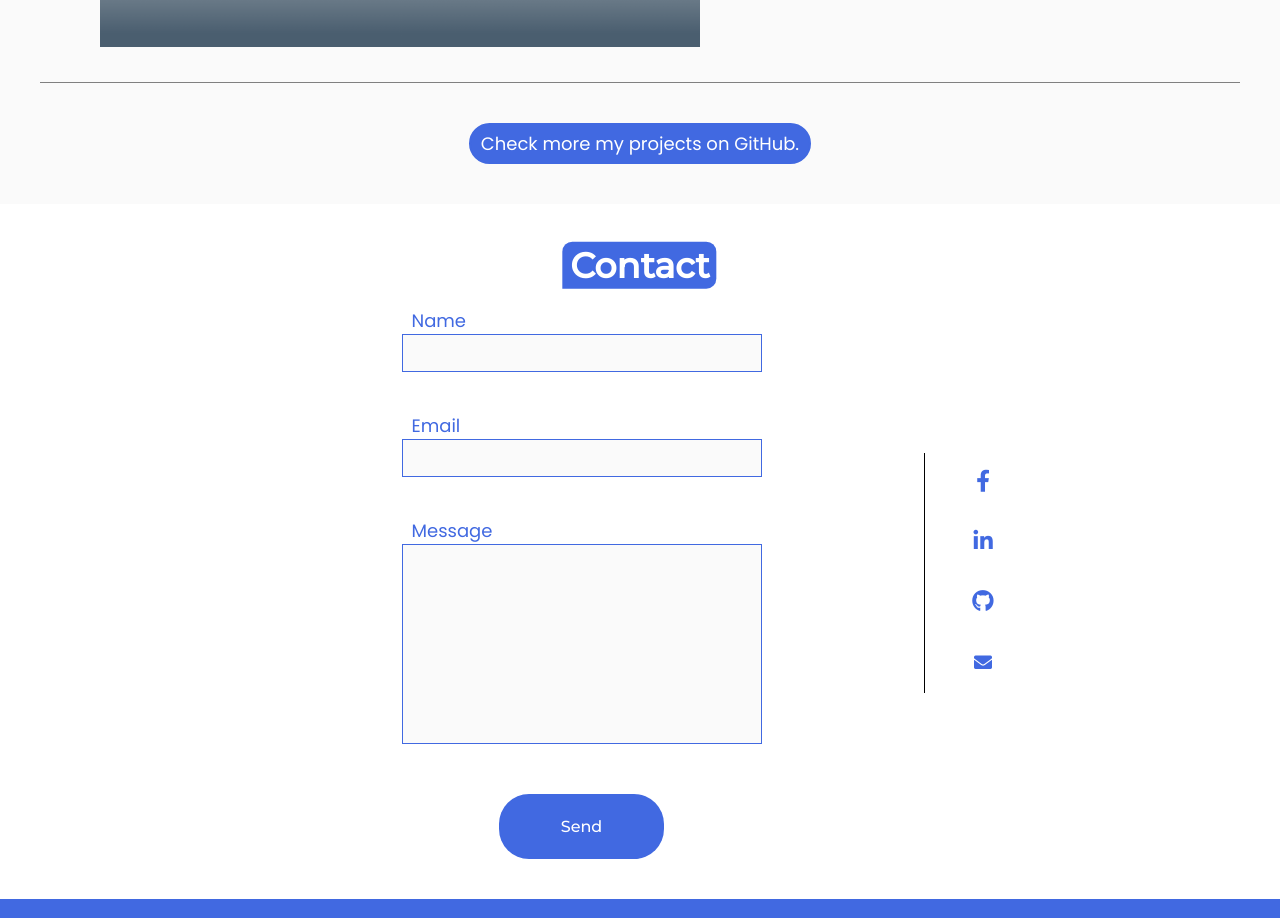
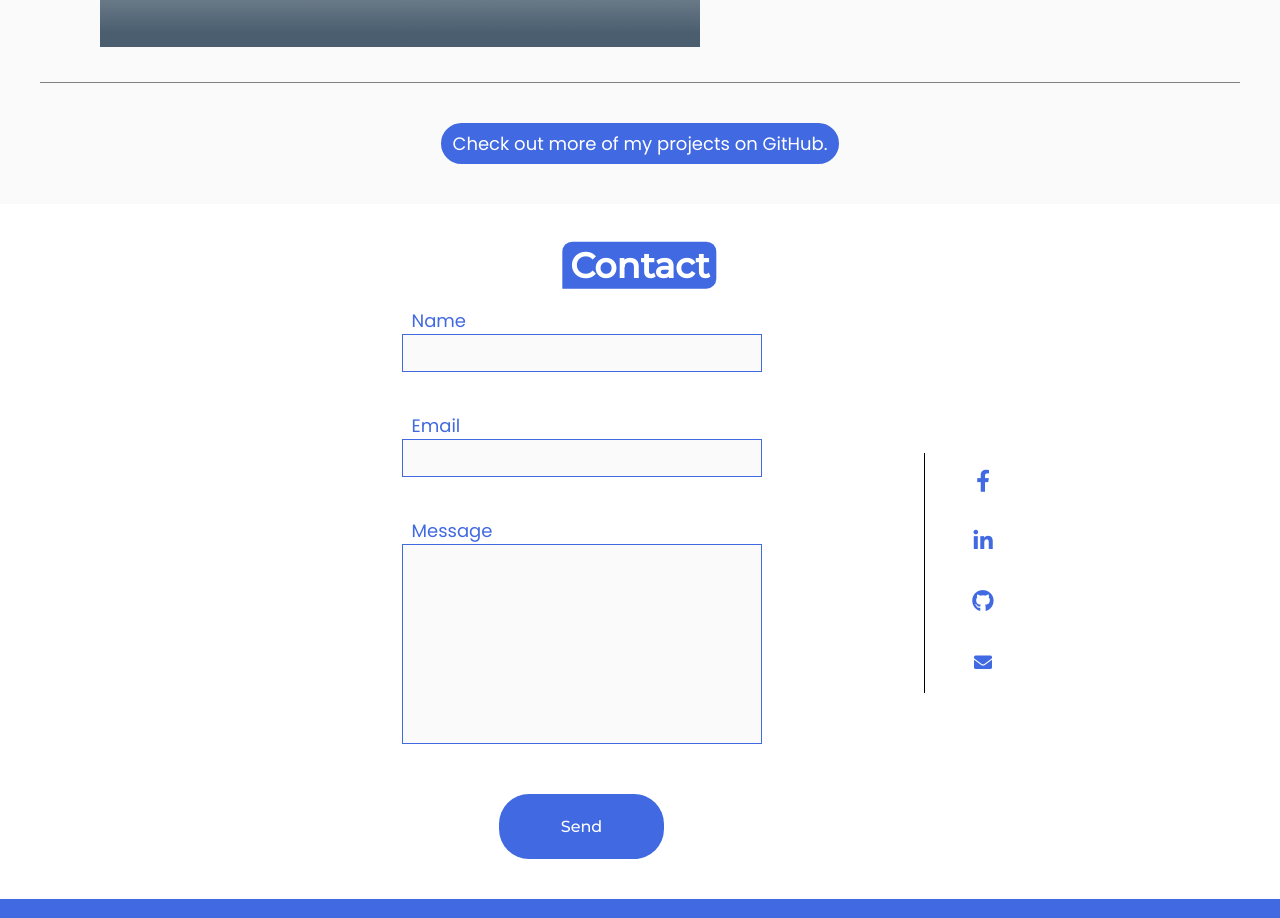
Before and after one commit to MacRapacki/Portfolio, a React (Create React App) app: page / in a window 1280 px wide. Shown: the part 5380-6298 px from the top of the page. Built offline with nearby package versions, Linux system fonts and the light colour scheme.

Commit message:
fix: center link text,

```diff
--- a/src/components/myWork/MyWork.jsx
+++ b/src/components/myWork/MyWork.jsx
@@ -53,7 +53,7 @@ const MyWork = () => {
         href="https://github.com/MacRapacki"
         target="blank"
       >
-        Check more my projects on GitHub.
+        Check out more of my projects on GitHub.
       </a>
     </section>
   );
--- a/src/style/_myWork.scss
+++ b/src/style/_myWork.scss
@@ -124,6 +124,7 @@
     color: white;
     background-color: $main-blue;
     transition: 0.2s linear;
+    text-align: center;
 
     &:hover {
       background-color: white;
--- a/src/style/index.css
+++ b/src/style/index.css
@@ -713,6 +713,7 @@ header .header_text-container .header_social ul li a i {
   background-color: #4169e1;
   -webkit-transition: 0.2s linear;
   transition: 0.2s linear;
+  text-align: center;
 }
 
 .myWork_ghLink:hover {
```
Also changed, not shown: 1 other file (tests, documents, lock files or other folders).
